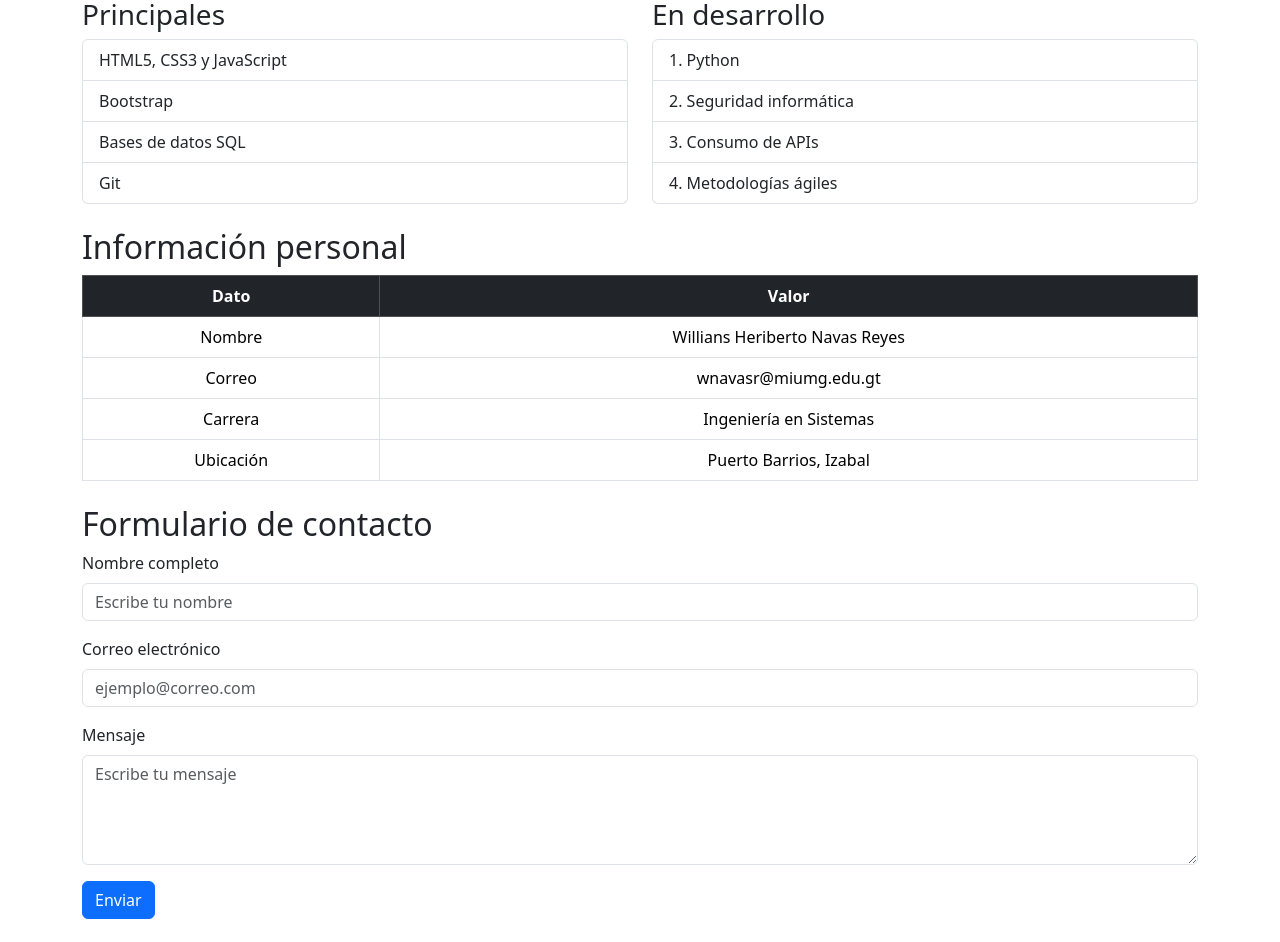
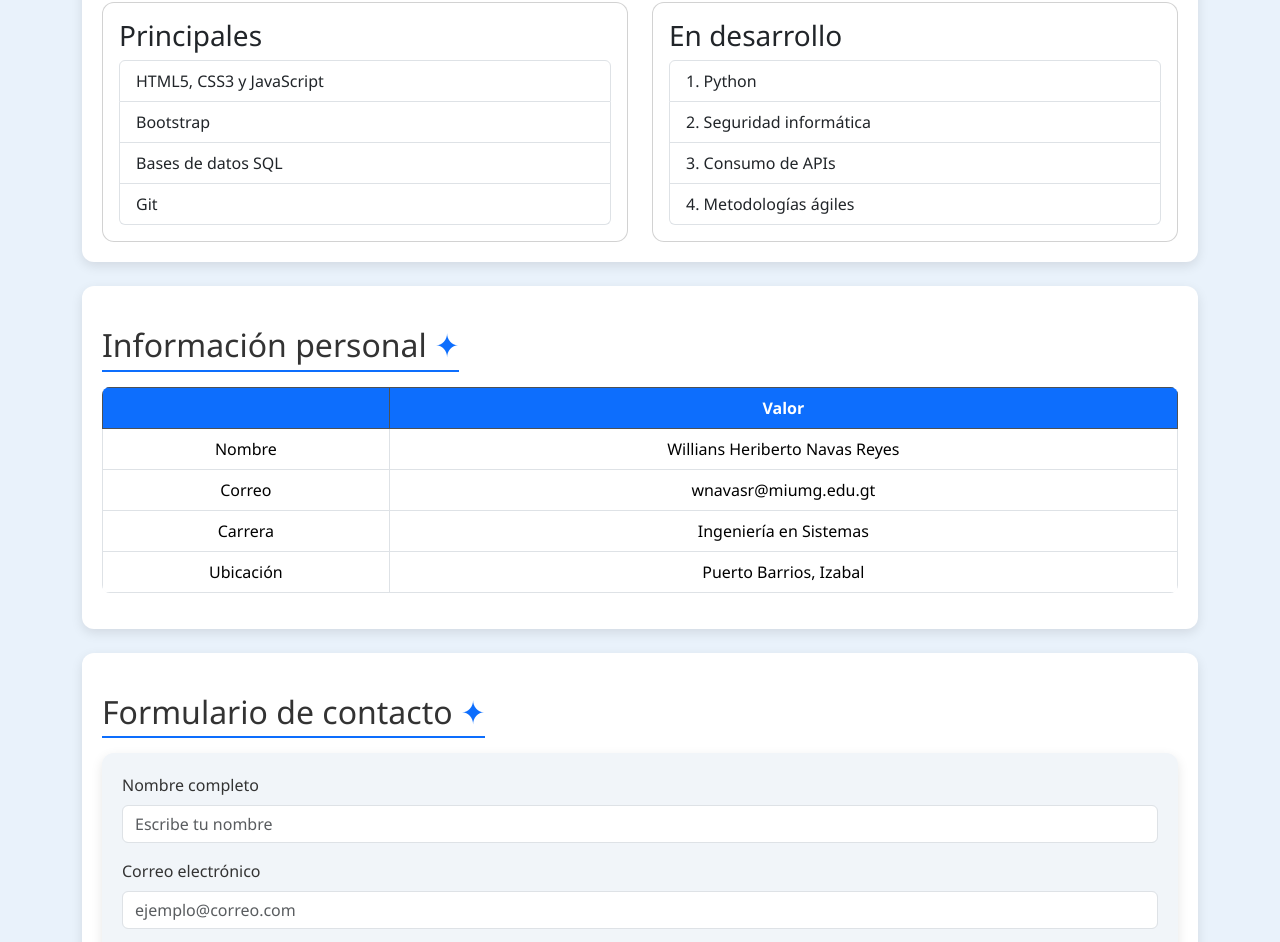
Before and after one commit to wilians123/Parcial1-Desarrollo_Web, a plain HTML site: page index.html in a window 1280 px wide. Shown: the part 522-1464 px from the top of the page. Drawn offline with nearby package versions, Linux system fonts and the light colour scheme.

Commit message:
Commit 5

```diff
--- a/css/style.css
+++ b/css/style.css
@@ -1,23 +1,138 @@
 body {
-  background-color: #f8f9fa;
-  color: #212529;
-  font-family: Arial, sans-serif;
+  background-color: #e9f2fb;
+  color: #333;
+  font-family: "Segoe UI", Tahoma, Geneva, Verdana, sans-serif;
 }
 
-h1,
-h2,
-h3 {
-  margin-bottom: 15px;
+header {
+  background: linear-gradient(90deg, #0d6efd, #6610f2);
+  color: white;
 }
 
-img {
-  transition: transform 0.3s ease;
+header nav a {
+  color: white;
+  font-weight: 500;
 }
 
-img:hover {
-  transform: scale(1.05);
+header nav a:hover {
+  text-decoration: underline;
+  color: #ffc107;
 }
 
-a:hover {
-  text-decoration: underline;
+h1 {
+  font-size: 2.8rem;
+  text-align: center;
+  margin-bottom: 20px;
 }
+
+h2 {
+  font-size: 2rem;
+  margin-top: 20px;
+  margin-bottom: 15px;
+  border-bottom: 2px solid #0d6efd;
+  display: inline-block;
+  padding-bottom: 5px;
+  animation: fadeIn 1s ease;
+}
+
+h3 {
+  color: #0d6efd;
+}
+
+section {
+  background-color: white;
+  border-radius: 12px;
+  padding: 20px;
+  margin-bottom: 20px;
+  box-shadow: 0 4px 12px rgba(0, 0, 0, 0.1);
+  transition: transform 0.3s ease, box-shadow 0.3s ease;
+}
+
+section:hover {
+  transform: translateY(-5px);
+  box-shadow: 0 8px 20px rgba(0, 0, 0, 0.2);
+}
+
+.sombra-foto {
+  width: 180px;
+  border-radius: 50%;
+  border: 4px solid #0d6efd;
+  transition: transform 0.4s ease, box-shadow 0.4s ease;
+}
+
+.sombra-foto:hover {
+  transform: scale(1.1);
+  box-shadow: 0 0 20px rgba(13, 110, 253, 0.6);
+}
+
+.card {
+  border-radius: 12px;
+  transition: transform 0.3s ease, box-shadow 0.3s ease;
+}
+
+.card:hover {
+  transform: translateY(-5px);
+  box-shadow: 0 10px 25px rgba(0, 0, 0, 0.2);
+}
+
+.table {
+  background-color: #f8f9fa;
+  border-radius: 8px;
+  overflow: hidden;
+}
+
+.table th {
+  background-color: #0d6efd;
+  color: white;
+}
+
+.table td {
+  background-color: #ffffff;
+}
+
+form {
+  background-color: #f1f5f9;
+  padding: 20px;
+  border-radius: 12px;
+  box-shadow: 0 4px 12px rgba(0, 0, 0, 0.1);
+}
+
+input[type="submit"] {
+  background: linear-gradient(90deg, #0d6efd, #6610f2);
+  border: none;
+  padding: 10px 25px;
+  border-radius: 8px;
+  color: white;
+  font-weight: bold;
+  cursor: pointer;
+  transition: transform 0.3s ease, box-shadow 0.3s ease;
+}
+
+input[type="submit"]:hover {
+  transform: translateY(-2px);
+  box-shadow: 0 6px 15px rgba(0, 0, 0, 0.2);
+}
+
+@keyframes fadeIn {
+  from {
+    opacity: 0;
+    transform: translateY(-10px);
+  }
+  to {
+    opacity: 1;
+    transform: translateY(0);
+  }
+}
+
+h2::after {
+  content: " ✦";
+  color: #0d6efd;
+}
+
+footer {
+  background-color: #0d6efd;
+  color: white;
+  text-align: center;
+  padding: 15px;
+  font-weight: bold;
+}
--- a/index.html
+++ b/index.html
@@ -5,7 +5,7 @@
     <meta name="viewport" content="width=device-width, initial-scale=1.0" />
     <title>Perfil de Usuario</title>
     <link rel="stylesheet" href="bootstrap/css/bootstrap.min.css" />
-    <link rel="stylesheet" href="css/styles.css" />
+    <link rel="stylesheet" href="css/style.css" />
   </head>
   <body>
     <header class="bg-dark text-white p-3">
@@ -31,7 +31,7 @@
             <img
               src="https://media.licdn.com/dms/image/v2/D4D03AQE36b_26o87VA/profile-displayphoto-shrink_800_800/profile-displayphoto-shrink_800_800/0/1673813053995?e=1756944000&v=beta&t=iK0bYsF9juOUDOAPZ5eW_dRRsEy0_R-2ZY2Nurs_VpY"
               alt="Foto de perfil"
-              class="img-fluid rounded-circle"
+              class="img-fluid rounded-circle sombra-foto"
             />
           </div>
           <div class="col-md-8">
@@ -49,9 +49,11 @@
 
       <section class="mb-4">
         <h2>Lista de habilidades</h2>
-        <div class="row">
-          <div class="col-md-6">
-            <h3>Principales</h3>
+        <div class="row row-cols-1 row-cols-md-2 g-4">
+          <div class="col">
+            <div class="card h-100">
+              <div class="card-body">
+                <h3 class="card-title">Principales</h3>
                 <ul class="list-group">
                   <li class="list-group-item">HTML5, CSS3 y JavaScript</li>
                   <li class="list-group-item">Bootstrap</li>
@@ -59,14 +61,20 @@
                   <li class="list-group-item">Git</li>
                 </ul>
               </div>
-          <div class="col-md-6">
-            <h3>En desarrollo</h3>
+            </div>
+          </div>
+          <div class="col">
+            <div class="card h-100">
+              <div class="card-body">
+                <h3 class="card-title">En desarrollo</h3>
                 <ol class="list-group list-group-numbered">
                   <li class="list-group-item">Python</li>
                   <li class="list-group-item">Seguridad informática</li>
                   <li class="list-group-item">Consumo de APIs</li>
                   <li class="list-group-item">Metodologías ágiles</li>
                 </ol>
+              </div>
+            </div>
           </div>
         </div>
       </section>
@@ -76,7 +84,7 @@
         <table class="table table-bordered text-center">
           <thead class="table-dark">
             <tr>
-              <th>Dato</th>
+              <th></th>
               <th>Valor</th>
             </tr>
           </thead>
@@ -137,7 +145,7 @@
     </main>
 
     <footer class="bg-dark text-white text-center p-3">
-      <p>Contacto: wnavasr@miumg.edu.gt</p>
+      <p><strong>Contacto: wnavasr@miumg.edu.gt</strong></p>
     </footer>
 
     <script src="bootstrap/js/bootstrap.bundle.min.js"></script>
```
Lines whose indentation alone changed are shown as unchanged.
